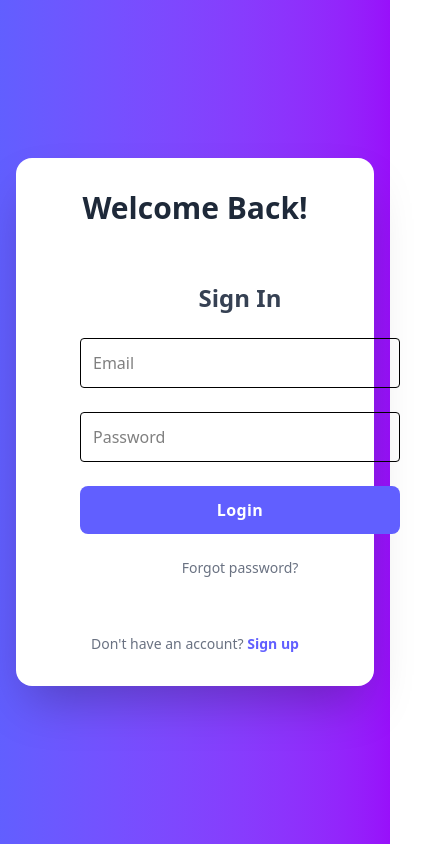
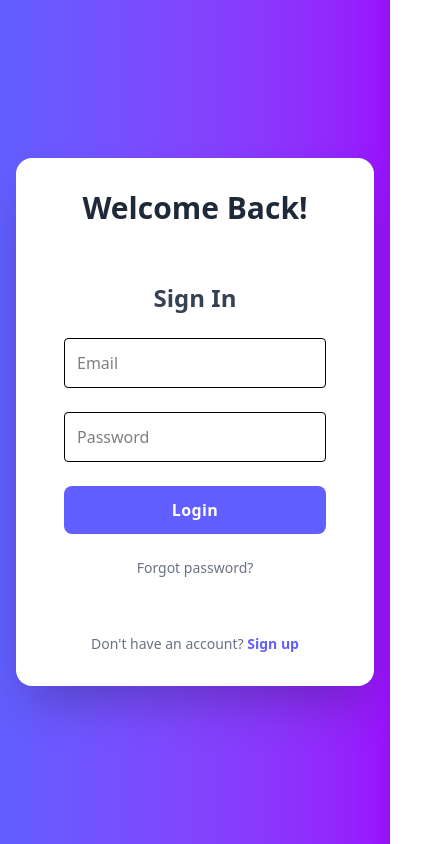
Before and after one commit to pergent19/covid-slayer, a React (Vite) app in the folder client/: page /login in a window 390 px wide. Shown: the whole page, 432 px wide, since content can reach past the window. Built offline with nearby package versions, Linux system fonts and the light colour scheme; no server answers.

Commit message:
Fix responsiveness login and register

```diff
--- a/client/src/pages/LoginPage.jsx
+++ b/client/src/pages/LoginPage.jsx
@@ -1,9 +1,7 @@
-import React from "react";
-import { useState } from "react";
-import { useNavigate } from "react-router-dom";
+import React, { useState } from "react";
+import { useNavigate, Link } from "react-router-dom";
 import { login } from "../services/authService";
 import AuthCard from "../components/card/AuthCard";
-import { Link } from "react-router-dom";
 
 export default function LoginPage() {
   const [form, setForm] = useState({ email: "", password: "" });
@@ -36,7 +34,7 @@ export default function LoginPage() {
     >
       <form
         onSubmit={handleSubmit}
-        className="p-8 w-96 space-y-6"
+        className="w-full max-w-md mx-auto px-4 py-8 space-y-6"
       >
         <h2 className="text-2xl font-extrabold text-center text-gray-700">Sign In</h2>
         {error && <p className="text-red-500 text-sm text-center">{error}</p>}
--- a/client/src/pages/RegisterPage.jsx
+++ b/client/src/pages/RegisterPage.jsx
@@ -1,10 +1,7 @@
-import React from "react";
-import { useState } from "react";
-import axios from "axios";
-import { useNavigate } from "react-router-dom";
+import React, { useState } from "react";
+import { useNavigate, Link } from "react-router-dom";
+import { register } from "../services/authService";
 import AuthCard from "../components/card/AuthCard";
-import { Link } from "react-router-dom";
-import { register } from "../services/authService";
 
 export default function RegisterPage() {
   const [form, setForm] = useState({ fullName: "", email: "", password: "", avatar: "" });
@@ -37,7 +34,7 @@ export default function RegisterPage() {
     >
       <form
         onSubmit={handleSubmit}
-        className="p-8 w-96 space-y-6"
+        className="w-full max-w-md mx-auto px-4 py-8 space-y-6"
       >
         <h2 className="text-2xl font-extrabold text-center text-gray-700">Sign Up</h2>
         {error && <p className="text-red-500 text-sm text-center">{error}</p>}
```
